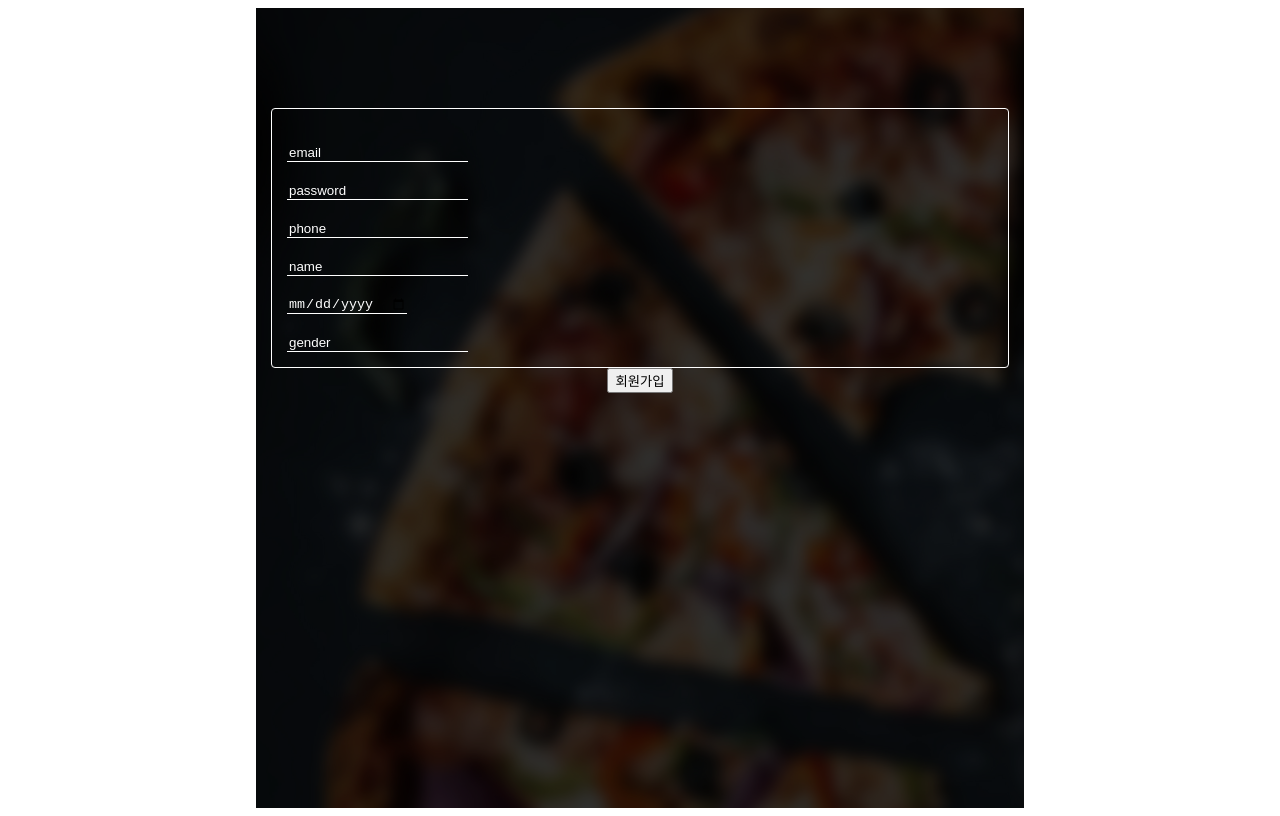
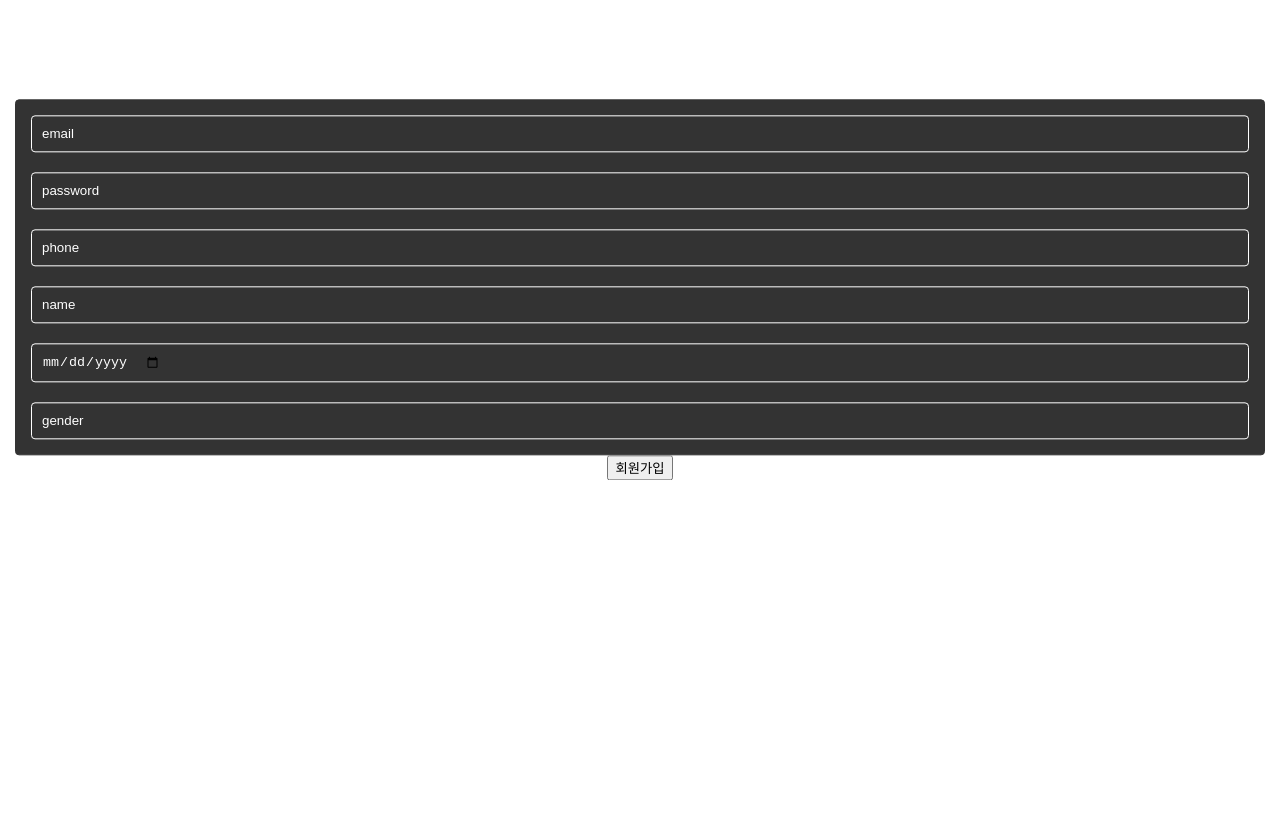
Before and after one commit to collabo-cw/simple_board_frontend, a Next.js app in the folder class/: page /membership in a window 1280 px wide. Built offline with nearby package versions, Linux system fonts and the light colour scheme.

Commit message:
게시판 생성

```diff
--- a/class/pages/membership/index.js
+++ b/class/pages/membership/index.js
@@ -1,7 +1,7 @@
 import { useState } from 'react';
 import {Container,Wrapper,WrapLogin, Iddiv ,IdInput,PasswordDiv, NameDiv, Error} from '../../styles/membership.styles';
 import axios from 'axios';
-
+import { useRouter } from 'next/router'
 
 export default function MembershipPage(){
 
@@ -19,6 +19,7 @@ export default function MembershipPage(){
     const [birthdayError , setBirthdayError] = useState("");
     const [genderError , setGenderError] = useState("");
 
+    const router = useRouter();
     //onChange
     const onChangeEmail = (e) =>{
         setEmail(e.target.value)
@@ -87,8 +88,11 @@ export default function MembershipPage(){
                     birthday,
                     gender
                 });
+                router.push('/main')
+                console.log('회원가입 성공:');
             }catch(error){
                 alert(error.massage)
+                console.log('회원가입 살패:');
             }
         }
     }
--- a/class/styles/membership.styles.js
+++ b/class/styles/membership.styles.js
@@ -8,17 +8,16 @@ export const Container = styled.div`
   color:#fff
 `;
 export const Wrapper = styled.div`
-  wIdth: 100%;
-  height:100vh;
+  position:fixed;
+  top: 30%;
+  left: 50%;
+  transform: translate(-50%, -50%);
+  width: 100%;
   padding: 0 15px 0 15px;
   display: flex;
   flex-direction: column;
   align-items: center;
   box-sizing: border-box;
-  background: url("../img/pizza.jpg") no-repeat;
-  background-color: rgba(0, 0, 0, 0.55);
-  background-blend-mode: multiply;
-  background-size:cover;
 `;
 
 export const WrapLogin = styled.div`
@@ -27,22 +26,26 @@ export const WrapLogin = styled.div`
   margin: 100px 15px 0 15px;
   padding: 15px 15px;
   border-radius: 4px;
-  border: 1px solid #fff;
+  border: 1px solid #333;
+  background: #333;
 `;
 
 export const Iddiv = styled.div`
-  display:flex;
-  justify-content: space-between;
   margin-top: 20px;
+  border: 1px solid #FFF;
+  border-radius: 4px;
+
+  &:first-of-type {
+    margin-top: 0;
+  }
 `;
 
 export const IdInput = styled.input`
   background: transparent;
   border: 0;
-  border-bottom: 1px solid #FFF;
   color: #fff;
   outline: red;
-
+  padding:10px;
   &::placeholder {
     color: #fff;
   }
```
Also changed, not shown: class/pages/boards/board/[boardId]/index.js (added), class/pages/boards/new/index.js (added).
